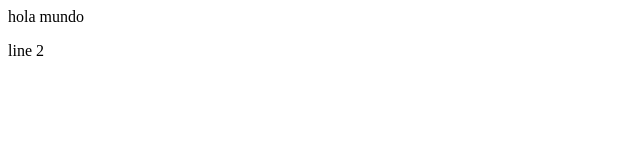
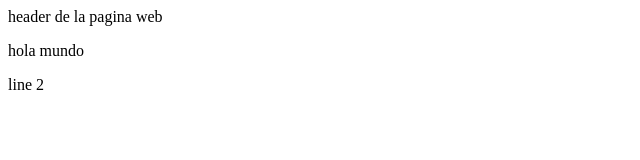
Before and after one commit to angelojosebc/Branches_prueba_2015_01, a plain HTML site: page index.html in a window 1280 px wide. Shown: the whole page, without its empty margins (0-640 px from the left). Drawn offline with Linux system fonts and the light colour scheme.

Commit message:
Modificacion de la master

```diff
--- a/index.html
+++ b/index.html
@@ -2,6 +2,7 @@
   <head>
   </head>
   <body>
+  <p> header de la pagina web </p>
 <p> hola mundo </p>
 <p> line 2 </p>
 
```
